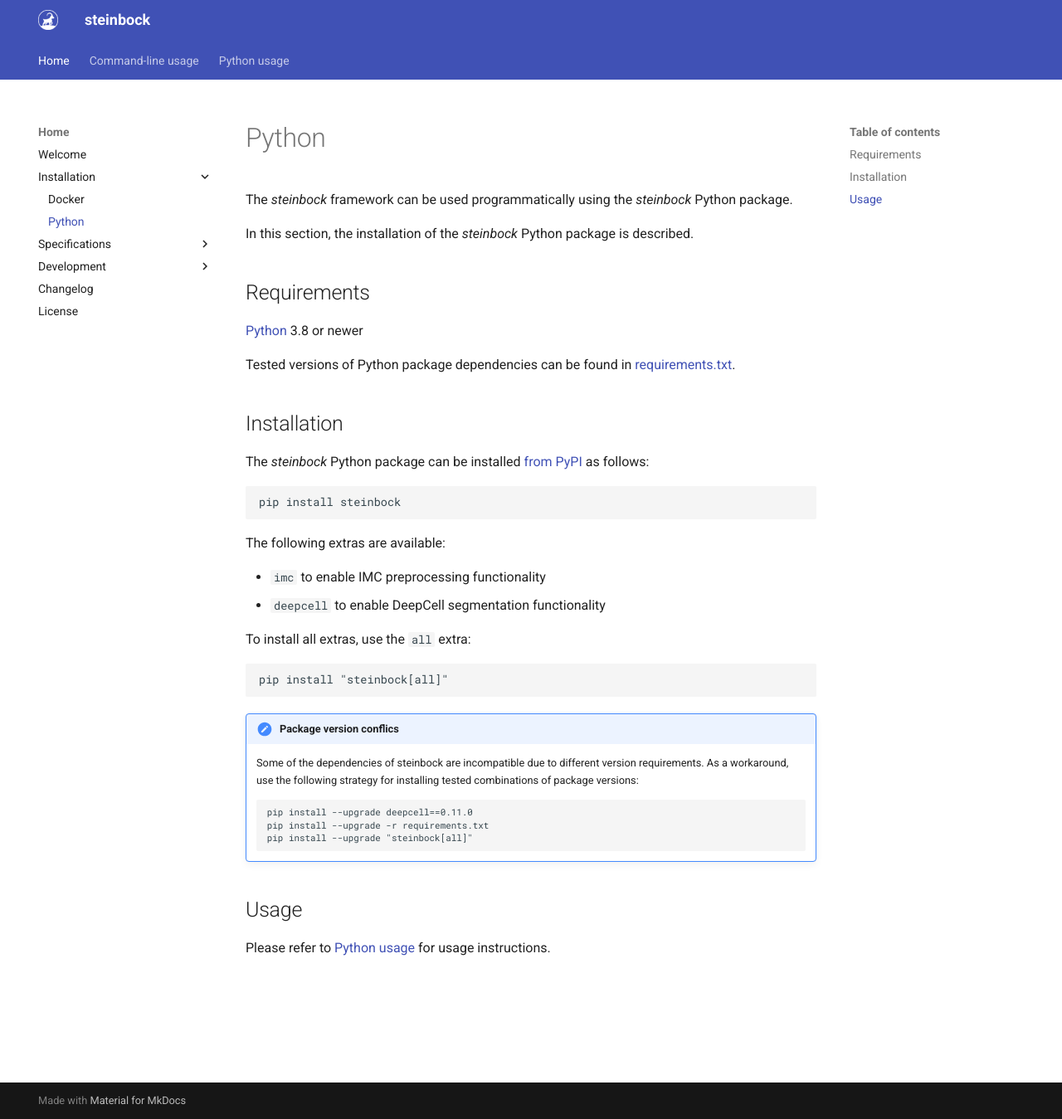
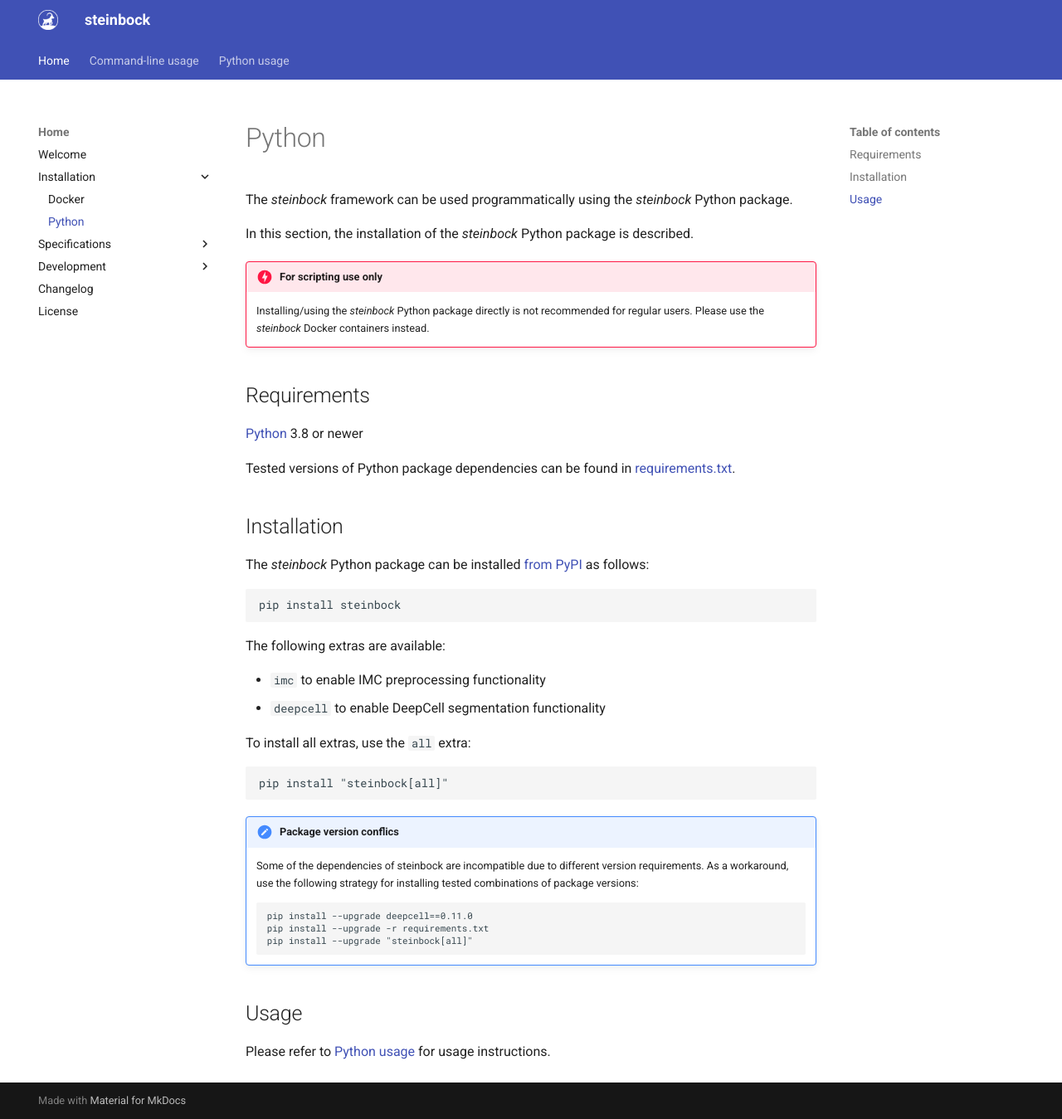
Before and after one commit to BodenmillerGroup/steinbock, an MkDocs documentation site: the page built from docs/install-python.md, in a window 1280 px wide and 1349 px high. Shown: the whole window at 83% size. Built offline with MkDocs 1.6.1 and Material for MkDocs 9.7.7, drawn with Linux system fonts in a browser that asks for light colours; the version menu is left out.

Commit message:
Add warning to Python install (closes #94)

```diff
--- a/docs/install-python.md
+++ b/docs/install-python.md
@@ -3,6 +3,9 @@
 The *steinbock* framework can be used programmatically using the *steinbock* Python package.
 
 In this section, the installation of the *steinbock* Python package is described.
+
+!!! danger "For scripting use only"
+    Installing/using the *steinbock* Python package directly is not recommended for regular users. Please use the *steinbock* Docker containers instead.
 
 ## Requirements
 
```
